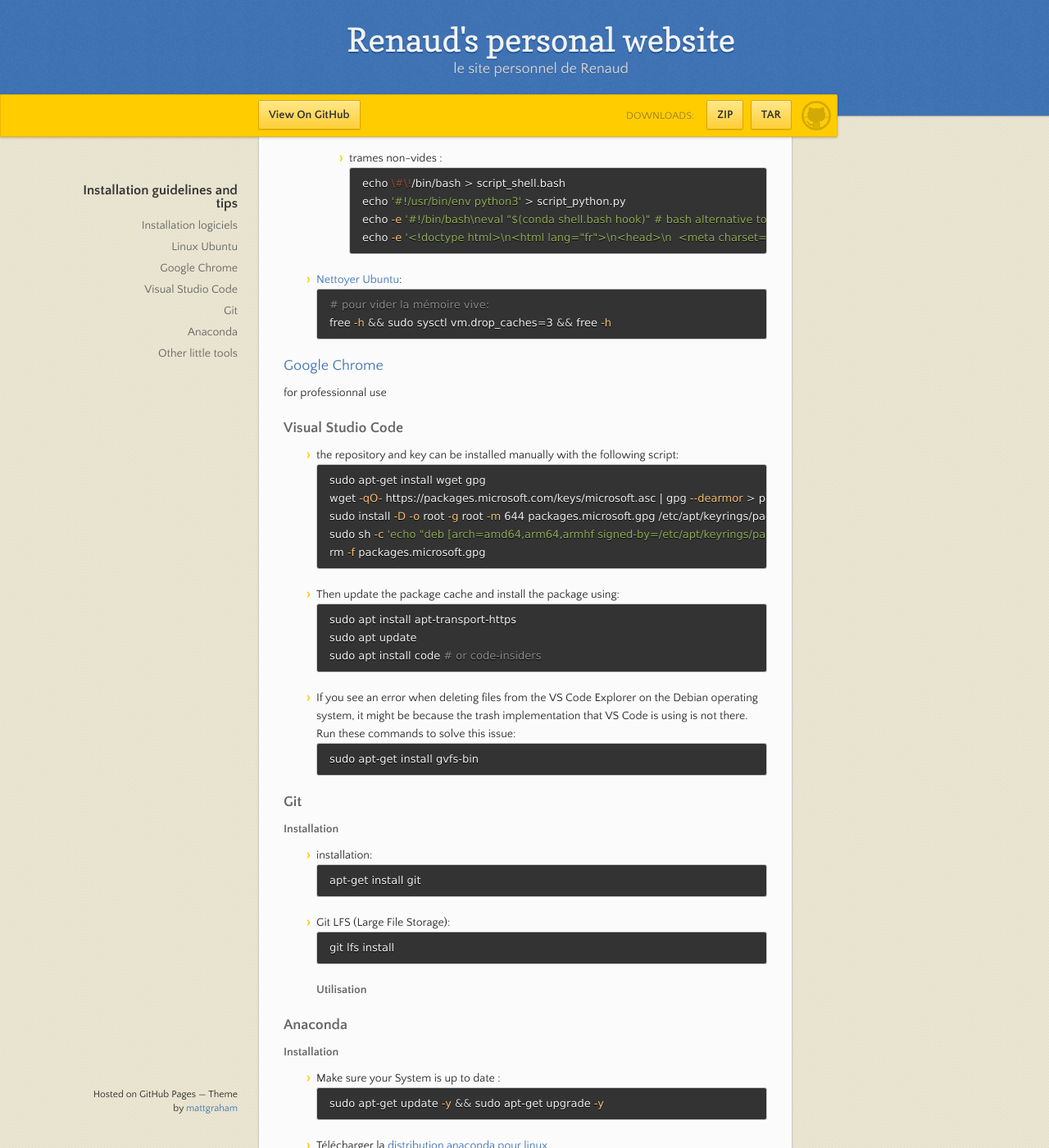
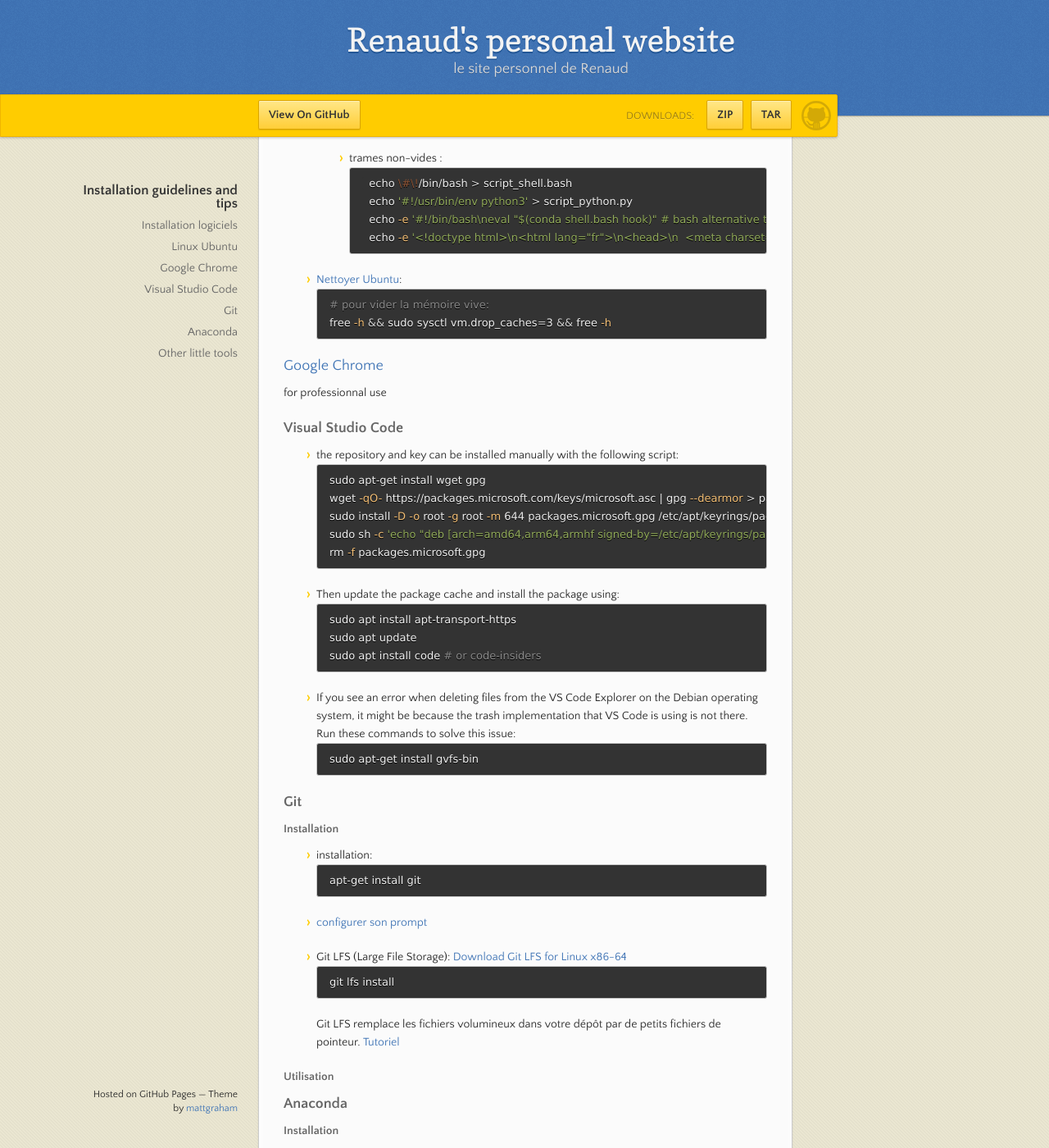
Before and after one commit to rcrosset/rcrosset.github.io, a Jekyll site: the page built from Installation_guidelines_and_tips.md, in a window 1280 px wide and 1400 px high, scrolled down 490 px. Shown: the whole window at 82% size. Built offline with Jekyll 4.4.1, drawn with Linux system fonts in a browser that asks for light colours.

Commit message:
Update Installation_guidelines_and_tips.md

````diff
--- a/Installation_guidelines_and_tips.md
+++ b/Installation_guidelines_and_tips.md
@@ -17,16 +17,16 @@ layout: default
 #### Utilisation
 - Templates : placer dans `Home/Templates/` les trames de documents les plus utilisées:
     - trames vides :
-```shell
-touch Text_file.txt CSV_File.csv
-```
+    ```shell
+    touch Text_file.txt CSV_file.csv
+    ```
     - trames non-vides :
-```shell
-echo \#\!/bin/bash > script_shell.bash
-echo '#!/usr/bin/env python3' > script_python.py
-echo -e '#!/bin/bash\neval "$(conda shell.bash hook)" # bash alternative to conda init\nconda activate my_conda_env\ncd my_dir/\njupyter notebook' > jn_shortcut.bash
-echo -e '<!doctype html>\n<html lang="fr">\n<head>\n  <meta charset="utf-8">\n  <title>Titre de la page</title>\n  <link rel="stylesheet" href="style.css">\n  <script src="script.js"></script>\n</head>\n<body>\n  ...\n  <!-- Le reste du contenu -->\n  ...\n</body>\n</html>\n' > HTML_file.html
-```
+    ```shell
+    echo \#\!/bin/bash > script_shell.bash
+    echo '#!/usr/bin/env python3' > script_python.py
+    echo -e '#!/bin/bash\neval "$(conda shell.bash hook)" # bash alternative to conda init\nconda activate my_conda_env\ncd my_dir/\njupyter notebook' > jn_shortcut.bash
+    echo -e '<!doctype html>\n<html lang="fr">\n<head>\n  <meta charset="utf-8">\n  <title>Titre de la page</title>\n  <link rel="stylesheet" href="style.css">\n  <script src="script.js"></script>\n</head>\n<body>\n  ...\n  <!-- Le reste du contenu -->\n  ...\n</body>\n</html>\n' > HTML_file.html
+    ```
 
 - [Nettoyer Ubuntu](https://doc.ubuntu-fr.org/nettoyer_ubuntu):
 ```shell
@@ -63,10 +63,16 @@ sudo apt-get install gvfs-bin
 ```shell
 apt-get install git
 ```
-- Git LFS (Large File Storage):
+
+- [configurer son prompt](https://delicious-insights.com/fr/articles/prompt-git-qui-dechire/)
+
+- Git LFS (Large File Storage): [Download Git LFS for Linux x86-64](https://git-lfs.github.com/)
 ```shell
 git lfs install
 ```
+Git LFS remplace les fichiers volumineux dans votre dépôt par de petits fichiers de pointeur.
+[Tutoriel](https://www.atlassian.com/fr/git/tutorials/git-lfs)
+
 #### Utilisation
 
 ### Anaconda
````
